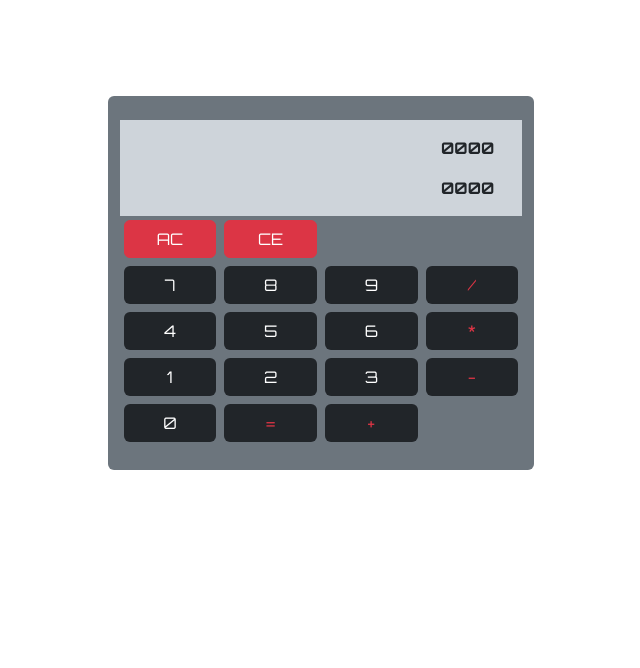
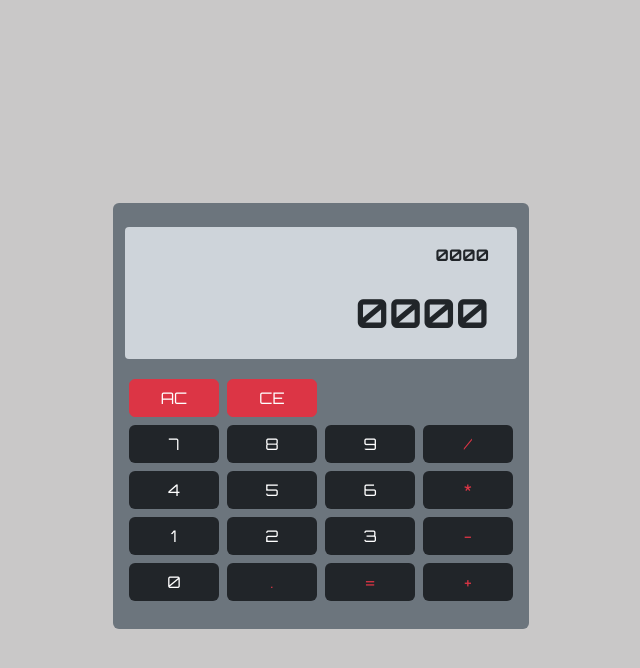
Before and after one commit to imenesg/calculadora-vue, a plain HTML site: page index.html in a window 1280 px wide. Shown: the whole page, without its empty margins (319-959 px from the left). Drawn offline with nearby package versions, Linux system fonts and the light colour scheme.

Commit message:
Adiciona .

```diff
--- a/css/index.css
+++ b/css/index.css
@@ -1,12 +1,25 @@
 
 @import url('https://fonts.googleapis.com/css2?family=Orbitron:wght@400;700&display=swap');
-
+*{
+  box-sizing: border-box;
+  margin: 0;
+  padding: 0;
+}
+#app{
+  padding-inline: 1rem;
+  width: 100vw;
+  height: 100vh;
+  background-color: rgba(113, 112, 112, 0.379);
+}
 body {
     font-family: Orbitron, Sans-serif;
-    margin-bottom: 60px;
   }
   a, button{
     width: 100%;
+  }
+  .screen{
+    margin-bottom: 1rem;
+    border-radius: .25rem;
   }
   .screen p{
     margin: 1rem;
@@ -14,22 +27,9 @@ body {
     font-family: 'Orbitron', sans-serif;
 
   }
-  #display{
-    height: 40px;
-    border-radius: 5px;
-    text-align: right;
-   }
    /*Hides spiner*/
   input::-webkit-outer-spin-button,
   input::-webkit-inner-spin-button {
       -webkit-appearance: none;
       margin: 0;
   }
-
-  .clickable {
-    pointer-events : auto;
-    cursor: pointer;
-  }
-  .unclickable {
-    pointer-events: none;
-  }
--- a/index.html
+++ b/index.html
@@ -13,14 +13,14 @@
     <title>calculadora</title>
 </head>
 <body>
-    <div id="app">
-        <div class="container-fluid my-5">
+    <div id="app" class="d-flex align-items-center">
+        <div class="container-fluid">
             <div class="row justify-content-center">
               <div class="rounded p-4 mt-md-5 my-sm-3 mx-3 bg-secondary mx-auto text-center col-xs-12 col-sm-8 col-md-7 col-lg-6 col-xl-4" id="calc">
                 <div class="row">
                   <div class="screen bg-dark-subtle fw-bold">
                     <p>{{equation}}</p>
-                    <p class="resultado">{{result}}</p>
+                    <p class="resultado fs-1">{{result}}</p>
                   </div>
                 </div>
 
@@ -82,6 +82,9 @@
                     <div class="col-3 p-1" @click="addCaractorToEquation(0)">
                       <a class="number btn bg-dark text-white btn-block" id="0">0</a>
                     </div>
+                    <div class="col-3 p-1" @click="addCaractorToEquation('.')">
+                      <a class="btn bg-dark btn-block text-danger" id="dot">.</a>
+                    </div>
 
                     <div class="col-3 p-1" @click="showResult()">
                       <a class="btn bg-dark btn-block text-danger" id="equal">=</a>
```
